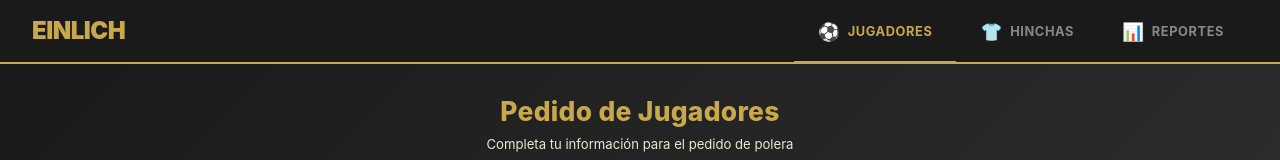
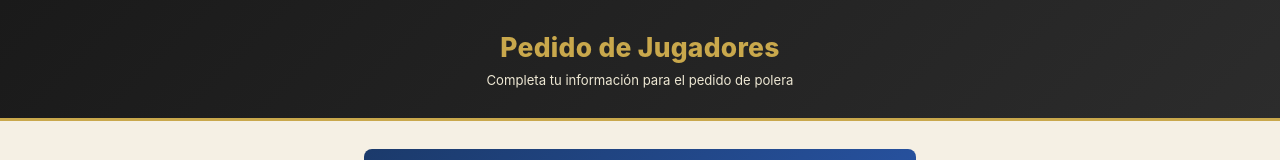
Before and after one commit to xcharag/einlich, a React (Vite) app in the folder frontend/: page /jugadores in a window 1280 px wide. Shown: the top 160 px of the page. Built offline with nearby package versions, Linux system fonts and the light colour scheme; no server answers; the HTML template or start-up script is replaced by a standard one.

Commit message:
Remove navbar — pages accessed via direct links

```diff
--- a/frontend/src/App.jsx
+++ b/frontend/src/App.jsx
@@ -1,6 +1,5 @@
 import React from 'react';
 import { BrowserRouter, Routes, Route, Navigate } from 'react-router-dom';
-import Navbar from './components/Navbar';
 import Jugadores from './pages/Jugadores';
 import Hinchas from './pages/Hinchas';
 import Reportes from './pages/Reportes';
@@ -8,17 +7,12 @@ import Reportes from './pages/Reportes';
 export default function App() {
   return (
     <BrowserRouter>
-      <div className="app-shell">
-        <main className="app-main">
       <Routes>
         <Route path="/" element={<Navigate to="/jugadores" replace />} />
         <Route path="/jugadores" element={<Jugadores />} />
         <Route path="/hinchas" element={<Hinchas />} />
         <Route path="/reportes" element={<Reportes />} />
       </Routes>
-        </main>
-        <Navbar />
-      </div>
     </BrowserRouter>
   );
 }
--- a/frontend/src/index.css
+++ b/frontend/src/index.css
@@ -51,7 +51,6 @@ input, select { font-family: inherit; }
 }
 .app-main {
   flex: 1;
-  padding-bottom: calc(var(--nav-h) + env(safe-area-inset-bottom, 0px));
 }
 
 /* ── Page wrapper ───────────────────────────────────────────────── */
```
Lines whose indentation alone changed are shown as unchanged.
